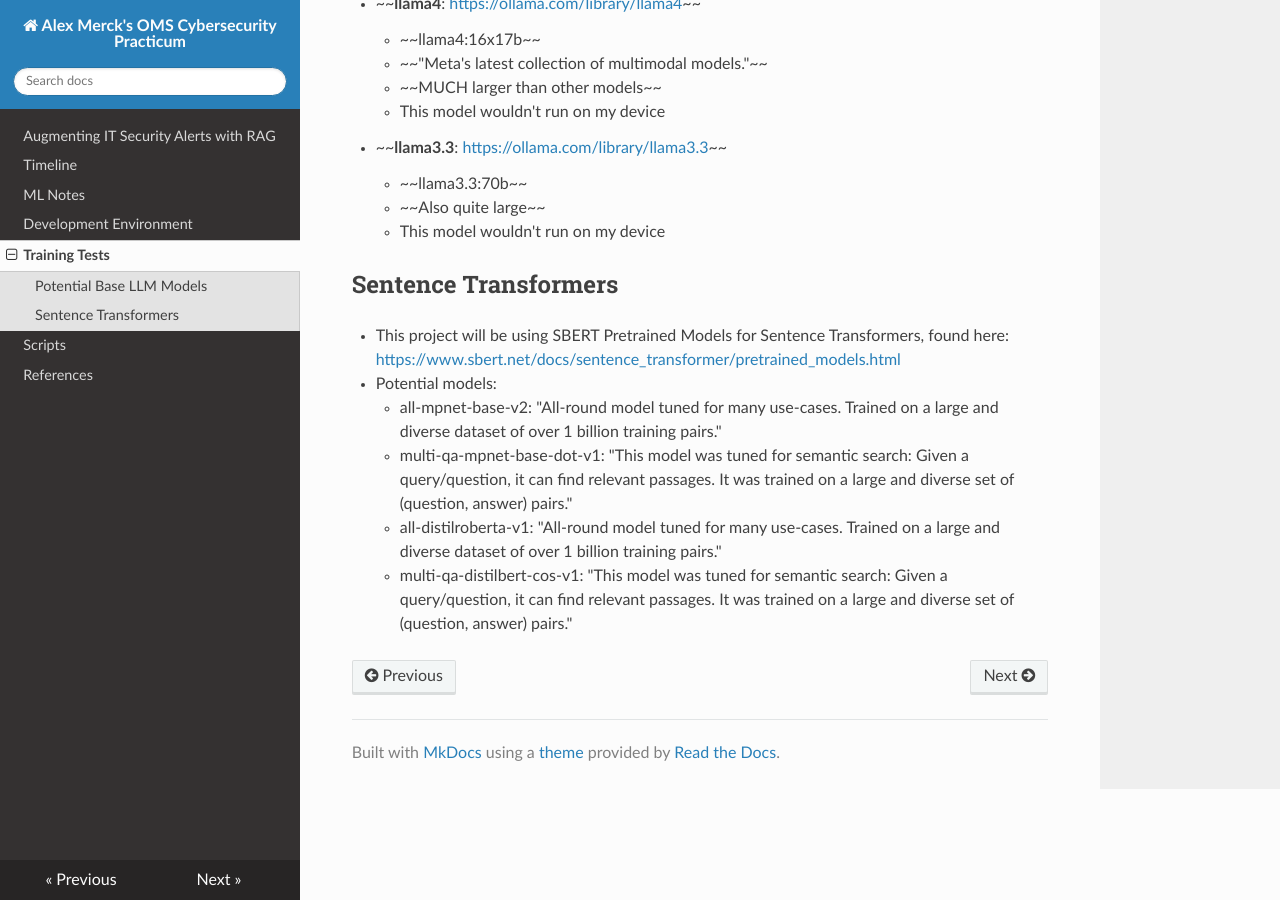
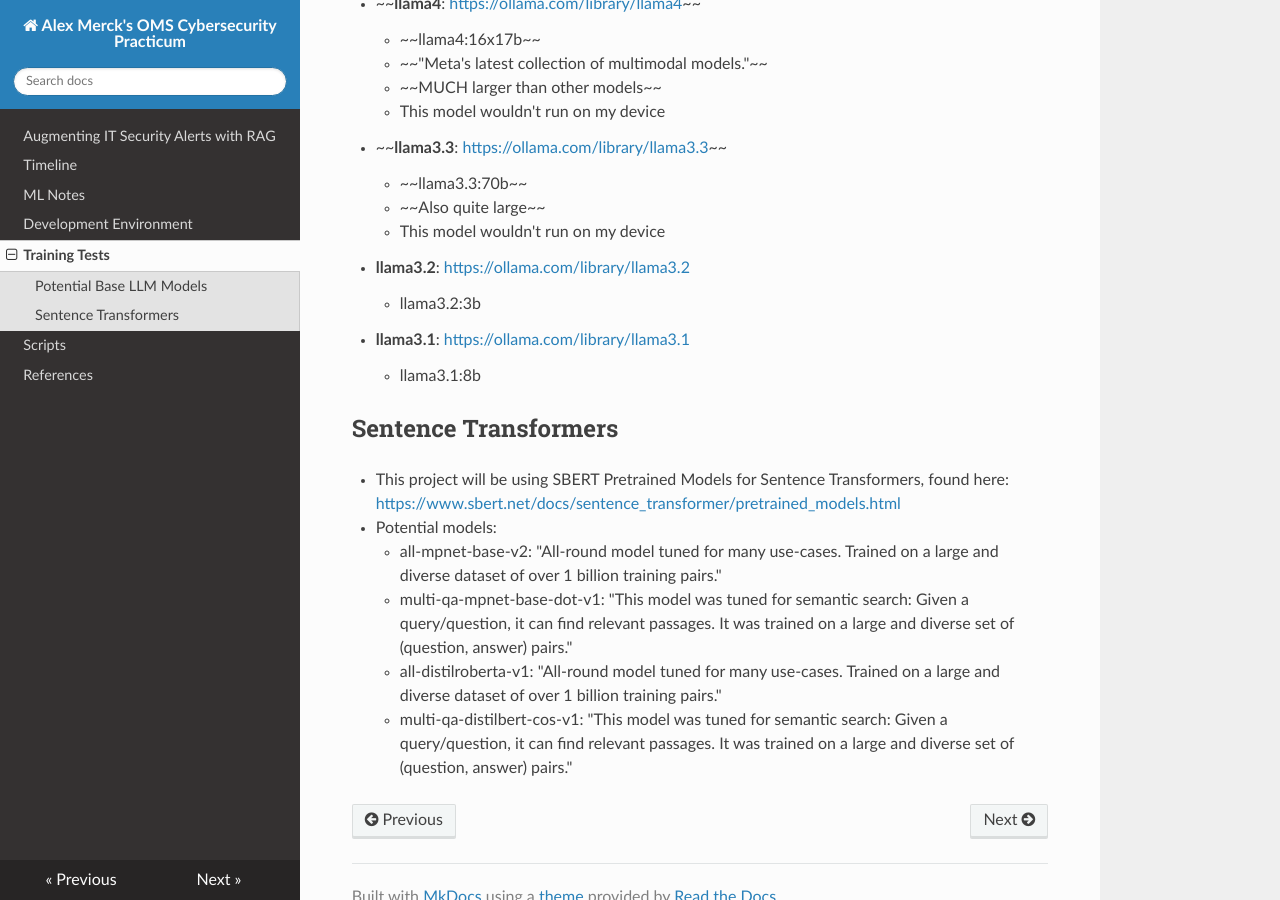
Before and after one commit to amerck/oms_practicum, an MkDocs documentation site: the page built from docs/training_tests.md, in a window 1280 px wide and 900 px high, scrolled down 584 px. Built offline with MkDocs 1.6.1, drawn with Linux system fonts in a browser that asks for light colours; nearby versions of some CDN libraries.

Commit message:
Updating list of test models

```diff
--- a/docs/training_tests.md
+++ b/docs/training_tests.md
@@ -20,6 +20,10 @@
     * ~~llama3.3:70b~~
     * ~~Also quite large~~
     * This model wouldn't run on my device
+* **llama3.2**: [https://ollama.com/library/llama3.2](https://ollama.com/library/llama3.2)
+    * llama3.2:3b
+* **llama3.1**: [https://ollama.com/library/llama3.1](https://ollama.com/library/llama3.1)
+    * llama3.1:8b
 
 
 ## Sentence Transformers
```
